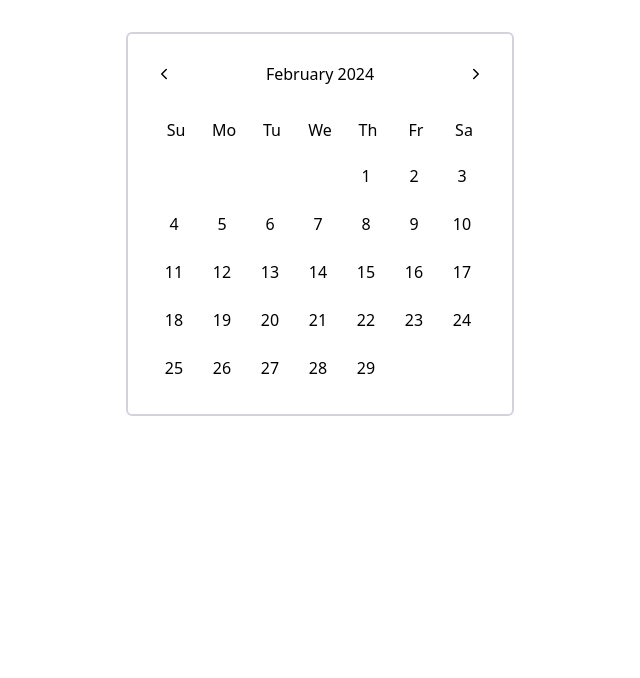
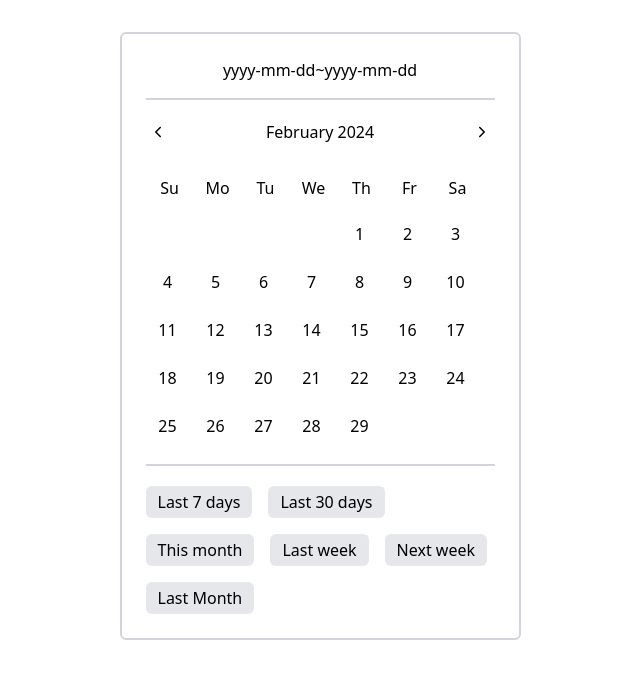
Before and after one commit to RuchiRay/date-range-picker, a React (Create React App) app: page / in a window 1280 px wide. Shown: the top 678 px of the page, without its empty margins (320-960 px from the left). Built offline with nearby package versions, Linux system fonts and the light colour scheme.

Commit message:
added predefined ranges

```diff
--- a/src/components/DatesRenderer/DatesRenderer.tsx
+++ b/src/components/DatesRenderer/DatesRenderer.tsx
@@ -47,6 +47,14 @@ export const DatesRenderer = ({
                 calenderData.month,
                 currentYear
               );
+              // console.log(
+              //   fullDate.getTime() === range.first?.getTime(),
+              //   "check",
+              //   fullDate.getTime(),
+              //   range.first?.getTime(),
+              //   date,
+              //   fullDate
+              // );
 
               return (
                 <button
@@ -65,7 +73,7 @@ export const DatesRenderer = ({
                     fullDate < range?.second &&
                     date.day !== "Su" &&
                     date.day !== "Sa" &&
-                    "bg-blue-300"
+                    "bg-blue-200 text-blue-700"
                   } ${
                     (date.day === "Su" || date.day === "Sa") &&
                     "cursor-not-allowed"
--- a/src/components/YearsRenderer/YearsRenderer.tsx
+++ b/src/components/YearsRenderer/YearsRenderer.tsx
@@ -15,7 +15,7 @@ export const YearsRenderer = ({
     setshowOtherYears(false);
   };
   return (
-    <div className="w-[336px] h-[288px] overflow-y-auto">
+    <div className="w-[336px] h-[300px] overflow-y-auto">
       {yearsData.map((year) => {
         return (
           <div className="flex py-2 border-b-2 border-b-gray-300 border-dashed items-center gap-4">
--- a/src/components/calender/Calender.tsx
+++ b/src/components/calender/Calender.tsx
@@ -1,6 +1,6 @@
 import React, { useEffect, useState } from "react";
-import { getCalenderData } from "../../utils";
-import { monthMap } from "./contants";
+import { formatDate, getCalenderData, isLeapYear } from "../../utils";
+import { monthDaysMap, monthMap } from "./contants";
 import { IoChevronBackOutline, IoChevronForward } from "react-icons/io5";
 import { WeekRenderer } from "../WeekRenderer/WeekRenderer";
 import { DatesRenderer } from "../DatesRenderer/DatesRenderer";
@@ -39,8 +39,61 @@ export const Calender = () => {
     setcalenderData(newCalenderData);
   }, [currentMonth, currentYear]);
 
+  const handleLastDays = (days: number) => {
+    let currentDate = new Date();
+    currentDate.setHours(0, 0, 0, 0);
+    let second = date;
+    second.setHours(0, 0, 0, 0);
+    const first = new Date(currentDate.getTime() - days * 24 * 60 * 60 * 1000);
+    setRange({ first: first, second: second });
+  };
+
+  const handleThisMonth = () => {
+    const first = new Date(currentYear, currentMonth, 1);
+    const second = new Date(
+      currentYear,
+      currentMonth,
+      isLeapYear(currentYear) && currentMonth === 1
+        ? 29
+        : monthDaysMap[monthMap[currentMonth]]
+    );
+    setRange({ first, second });
+  };
+
+  const handleLastWeek = () => {
+    let currentDate = new Date();
+    currentDate.setHours(0, 0, 0, 0);
+    const second = new Date(currentDate.getTime() - 7 * 24 * 60 * 60 * 1000);
+    const first = new Date(second.getTime() - 7 * 24 * 60 * 60 * 1000);
+    setRange({ first, second });
+  };
+
+  const handleNextWeek = () => {
+    let currentDate = new Date();
+    currentDate.setHours(0, 0, 0, 0);
+    const first = new Date(currentDate.getTime() + 1 * 24 * 60 * 60 * 1000);
+    const second = new Date(first.getTime() + 7 * 24 * 60 * 60 * 1000);
+    setRange({ first, second });
+  };
+
+  const handleLastMonth = () => {
+    const first = new Date(currentYear, currentMonth - 1, 1);
+    const second = new Date(
+      currentYear,
+      currentMonth - 1,
+      monthDaysMap[monthMap[currentMonth - 1]]
+    );
+    setRange({ first, second });
+  };
+  console.log(range);
+
   return (
-    <div className="flex m-auto border-2 rounded-md p-6 border-gray-300 border-solid  flex-col w-max items-center justify-center my-8">
+    <div className="flex w-[401px] m-auto border-2 rounded-md p-6 border-gray-300 border-solid  flex-col  items-center justify-center my-8">
+      <div className="border-b-2 border-b-gray-300 w-full text-center pb-4 mb-4">
+        {formatDate(range.first) ?? "yyyy-mm-dd"}~
+        {formatDate(range.second) ?? "yyyy-mm-dd"}
+      </div>
+
       <div className="mb-4 w-full flex justify-between">
         <button
           className="hover:bg-gray-300 rounded-md w-6 flex justify-center items-center"
@@ -78,6 +131,44 @@ export const Calender = () => {
             calenderData={calenderData}
             range={range}
           />
+          <div className="flex flex-wrap gap-4 mt-4 cursor-pointer border-t-2 border-t-gray-300 pt-5">
+            <button
+              onClick={() => handleLastDays(7)}
+              className="rounded-md py-1 px-3 hover:bg-gray-300 bg-gray-200"
+            >
+              Last 7 days
+            </button>
+            <button
+              onClick={() => handleLastDays(30)}
+              className="rounded-md py-1 px-3 hover:bg-gray-300 bg-gray-200"
+            >
+              Last 30 days
+            </button>
+            <button
+              onClick={handleThisMonth}
+              className="rounded-md py-1 px-3 hover:bg-gray-300 bg-gray-200"
+            >
+              This month
+            </button>
+            <button
+              onClick={handleLastWeek}
+              className="rounded-md py-1 px-3 hover:bg-gray-300 bg-gray-200"
+            >
+              Last week
+            </button>
+            <button
+              onClick={handleNextWeek}
+              className="rounded-md py-1 px-3 hover:bg-gray-300 bg-gray-200"
+            >
+              Next week
+            </button>
+            <button
+              onClick={handleLastMonth}
+              className="rounded-md py-1 px-3 hover:bg-gray-300 bg-gray-200"
+            >
+              Last Month
+            </button>
+          </div>
         </div>
       )}
     </div>
--- a/src/utils.ts
+++ b/src/utils.ts
@@ -32,7 +32,7 @@ export const getCalenderData = (currentYear: number, currentMonth: number) => {
   }
 
   const totalDays =
-    isLeapYear(currentYear) && monthDaysMap[monthMap[currentMonth]] === 28
+    isLeapYear(currentYear) && currentMonth === 1
       ? 29
       : monthDaysMap[monthMap[currentMonth]];
 
@@ -66,3 +66,17 @@ export const createDate = (date: number, month: number, year: number) => {
   const newDate = new Date(year, month, date);
   return newDate;
 };
+
+export const formatDate = (fullDate: Date | null) => {
+  if (fullDate) {
+    const month =
+      fullDate.getMonth() > 9
+        ? fullDate.getMonth() + 1
+        : `0${fullDate.getMonth() + 1}`;
+    const date =
+      fullDate.getDate() > 9 ? fullDate.getDate() : `0${fullDate.getDate()}`;
+    const newDate = `${fullDate.getFullYear()}-${month}-${date}`;
+    return newDate;
+  }
+  return null;
+};
```
